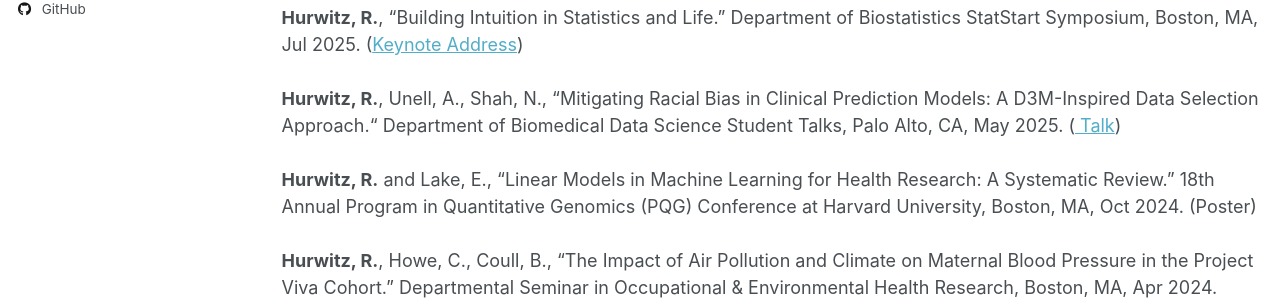
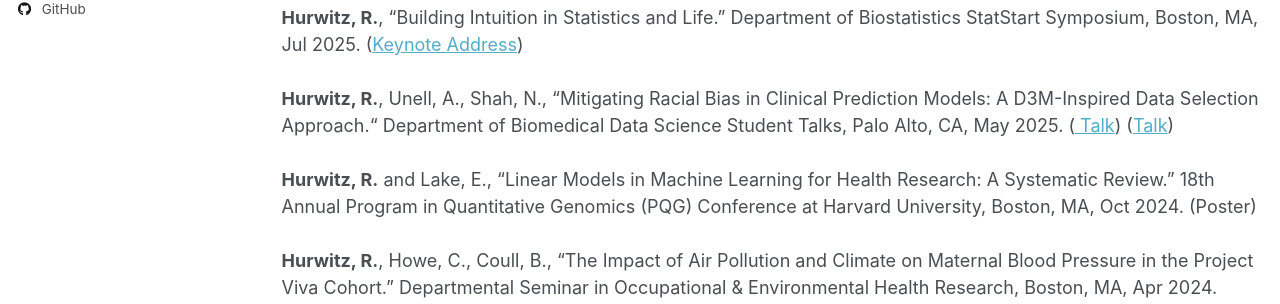
Before and after one commit to rebeccahurwitz/rebeccahurwitz.github.io, a Jekyll site: the page built from _pages/talks.html, in a window 1280 px wide and 900 px high. Shown: the part 434-738 px from the top of the window. Built offline with Jekyll 4.4.1, drawn with Linux system fonts in a browser that asks for light colours; some web fonts are replaced; a script that is not in the unit is left out.

Commit message:
Update talks.html

```diff
--- a/_pages/talks.html
+++ b/_pages/talks.html
@@ -20,7 +20,7 @@
 <br> <br>
 <b>Hurwitz, R.</b>, “Building Intuition in Statistics and Life.” Department of Biostatistics StatStart Symposium, Boston, MA, Jul 2025. (<a href="/files/StatStart_Presentation.pdf" target="_blank">Keynote Address</a>)
 <br> <br>
-<b>Hurwitz, R.</b>, Unell, A., Shah, N., “Mitigating Racial Bias in Clinical Prediction Models: A D3M-Inspired Data Selection Approach.“ Department of Biomedical Data Science Student Talks, Palo Alto, CA, May 2025. (<a href="/files/D3M_Presentation.pdf" target="_blank"> Talk</a>)
+<b>Hurwitz, R.</b>, Unell, A., Shah, N., “Mitigating Racial Bias in Clinical Prediction Models: A D3M-Inspired Data Selection Approach.“ Department of Biomedical Data Science Student Talks, Palo Alto, CA, May 2025. (<a href="/files/D3M_Presentation.pdf" target="_blank"> Talk</a>) (<a href="/files/D3M_Presentation.pdf" target="_blank">Talk</a>)
 <br> <br>
 <b>Hurwitz, R.</b> and Lake, E., “Linear Models in Machine Learning for Health Research: A Systematic Review.” 18th Annual Program in Quantitative Genomics (PQG) Conference at Harvard University, Boston, MA, Oct 2024. (Poster)
 <br> <br>
```
